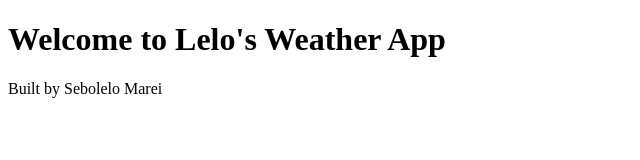
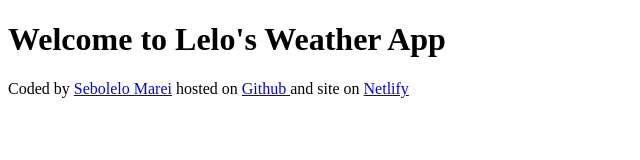
Before and after one commit to LeloMarei/lelos-weather-app, a plain HTML site: page index.html in a window 1280 px wide. Shown: the whole page, without its empty margins (0-640 px from the left). Drawn offline with Linux system fonts and the light colour scheme.

Commit message:
updated footer and added links

```diff
--- a/index.html
+++ b/index.html
@@ -7,6 +7,15 @@
   </head>
   <body>
     <h1>Welcome to Lelo's Weather App</h1>
-    <footer>Built by Sebolelo Marei</footer>
+    <footer>
+      Coded by
+      <a href="https://github.com/LeloMarei" target="_blank"> Sebolelo Marei</a>
+      hosted on
+      <a href="https://github.com/LeloMarei/lelos-weather-app" target="_blank">
+        Github
+      </a>
+      and site on
+      <a href="https://lelosweatherapp.netlify.app/" target="_blank">Netlify</a>
+    </footer>
   </body>
 </html>
```
